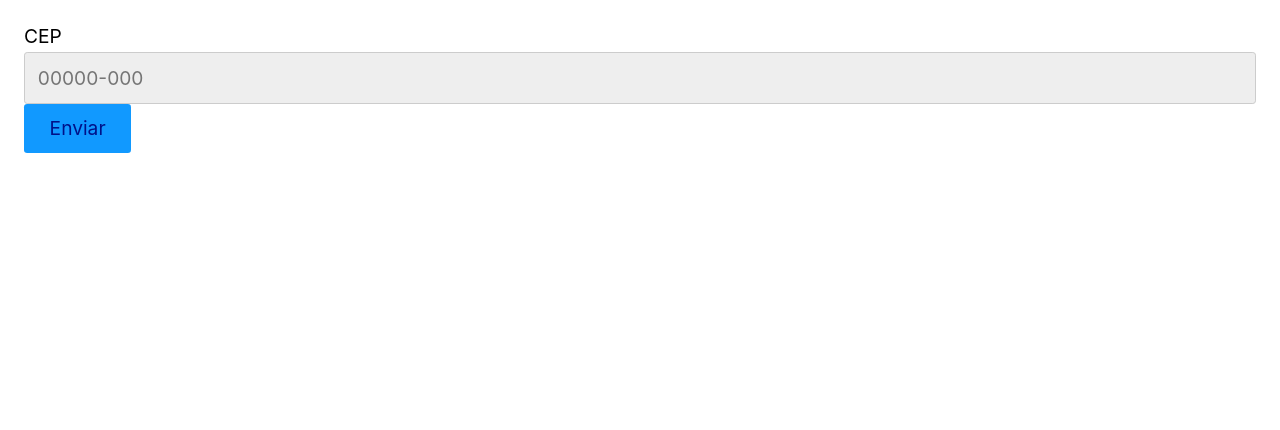
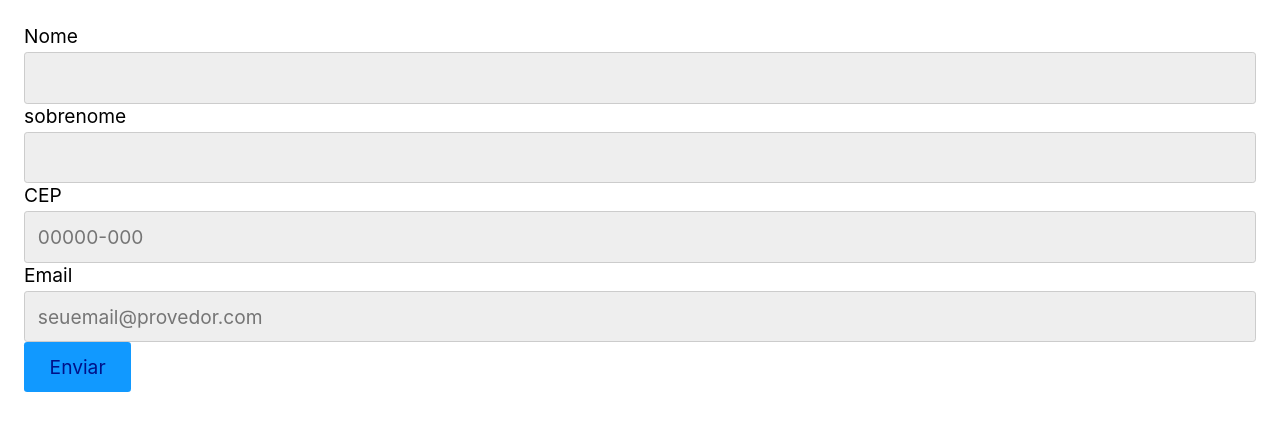
Before and after one commit to barbosadiego/react, a React (Create React App) app: page / in a window 1280 px wide. Shown: the top 430 px of the page. Built offline with nearby package versions, Linux system fonts and the light colour scheme.

Commit message:
use-form-hook

```diff
--- a/src/App.jsx
+++ b/src/App.jsx
@@ -1,35 +1,16 @@
 import React from 'react';
 import Input from './Form/Input';
+import useForm from './Hook/useForm';
 
 const App = (props) => {
-  const [cep, setCep] = React.useState('');
-  const [error, setError] = React.useState(null);
-
-  function validateCep(value) {
-    if (value.length === 0) {
-      setError('Informe um CEP.');
-      return false;
-    } else if (!/^\d{5}-?\d{3}$/.test(value)) {
-      setError('Informe um CEP válido.');
-      return false;
-    } else {
-      setError(null);
-      return true;
-    }
-  }
-
-  function handleBlur({ target }) {
-    console.log(validateCep(target.value));
-  }
-
-  function handleChange({ target }) {
-    if (error) validateCep(target.value);
-    setCep(target.value);
-  }
+  const cep = useForm('cep');
+  const email = useForm('email');
+  const nome = useForm();
+  const sobrenome = useForm(false);
 
   function handleSubmit(event) {
     event.preventDefault();
-    if (validateCep(cep)) {
+    if (cep.validate() && email.validate() && nome.validate()) {
       console.log('Enviado');
     } else {
       console.log('Não enviado');
@@ -38,16 +19,22 @@
 
   return (
     <form onSubmit={handleSubmit}>
+      <Input label="Nome" id="nome" type="text" {...nome} />
+      <Input label="sobrenome" id="sobrenome" type="text" {...sobrenome} />
       <Input
         label="CEP"
-        id={cep}
+        id="cep"
         type="text"
         placeholder="00000-000"
-        value={cep}
-        onChange={handleChange}
-        onBlur={handleBlur}
+        {...cep}
       />
-      {error && <p>{error}</p>}
+      <Input
+        label="Email"
+        id="email"
+        type="email"
+        placeholder="seuemail@provedor.com"
+        {...email}
+      />
       <button>Enviar</button>
     </form>
   );
--- a/src/Form/Input.jsx
+++ b/src/Form/Input.jsx
@@ -1,17 +1,30 @@
 import React from 'react';
 
-const Input = ({ label, id, onChange, requeried, ...props }) => {
+const Input = ({
+  label,
+  id,
+  onChange,
+  value,
+  type,
+  onBlur,
+  placeholder,
+  error,
+  requeried,
+}) => {
   return (
     <>
       <label htmlFor={id}>{label}</label>
       <input
-        type="text"
         id={id}
         name={id}
         onChange={onChange}
         required={requeried}
-        {...props}
+        placeholder={placeholder}
+        onBlur={onBlur}
+        type={type}
+        value={value}
       />
+      {error && <p>{error}</p>}
     </>
   );
 };
--- /dev/null
+++ b/src/Hook/useForm.jsx
@@ -0,0 +1,47 @@
+import React from 'react';
+
+const types = {
+  cep: {
+    regex: /^\d{5}-?\d{3}$/,
+    message: 'CEP inválido.',
+  },
+  email:{
+    regex: /^(([^<>()[\]\\.,;:\s@"]+(\.[^<>()[\]\\.,;:\s@"]+)*)|(".+"))@((\[[0-9]{1,3}\.[0-9]{1,3}\.[0-9]{1,3}\.[0-9]{1,3}\])|(([a-zA-Z\-0-9]+\.)+[a-zA-Z]{2,}))$/,
+    message: 'Email inválido'
+  }
+};
+
+const useForm = (type) => {
+  const [value, setValue] = React.useState('');
+  const [error, setError] = React.useState(null);
+
+  function validate(value) {
+    if (type === false) return true
+    if (value.length === 0) {
+      setError('Informe um valor válido.');
+      return false;
+    } else if (types[type] && !types[type].regex.test(value)) {
+      setError(types[type].message);
+      return false;
+    } else {
+      setError(null);
+      return true;
+    }
+  }
+
+  function onChange({ target }) {
+    if (error) validate(target.value);
+    setValue(target.value);
+  }
+
+  return {
+    value,
+    setValue,
+    error,
+    onChange,
+    onBlur: () => validate(value),
+    validate: () => validate(value)
+  };
+};
+
+export default useForm;
```
